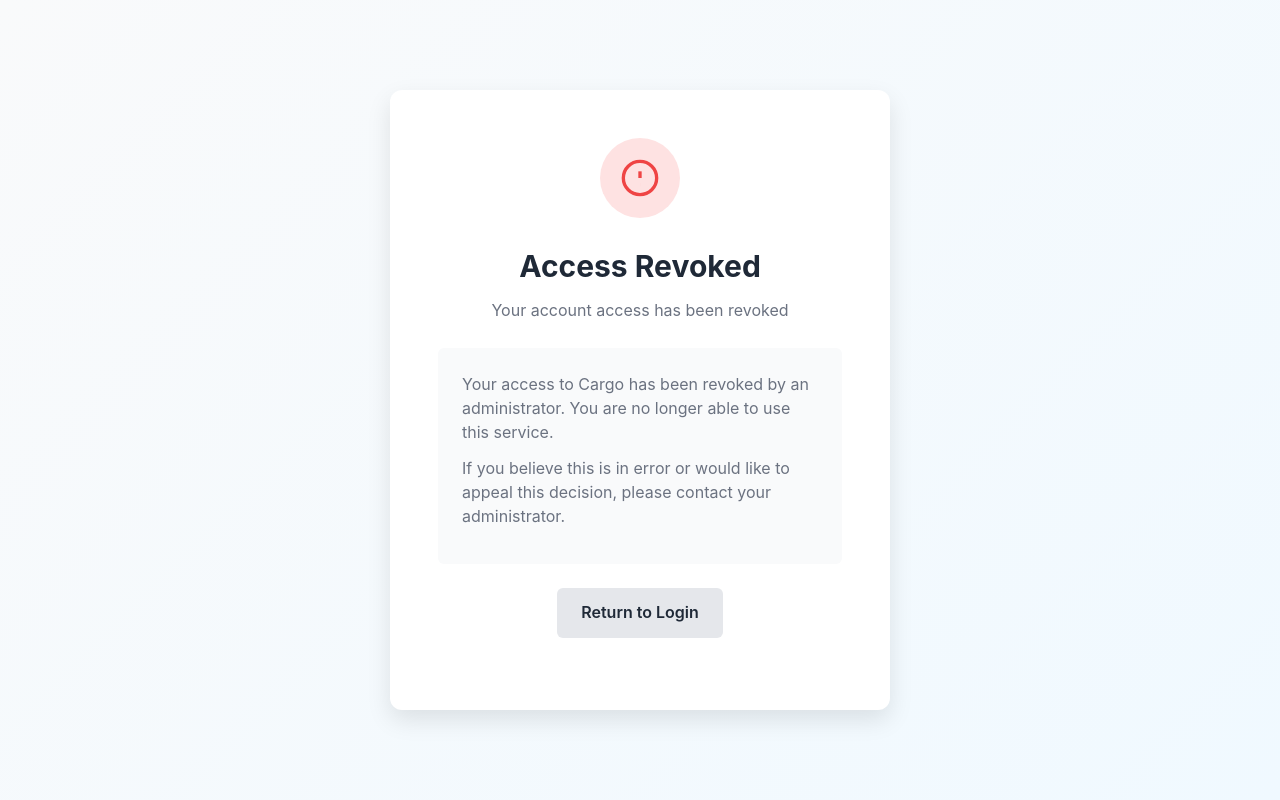
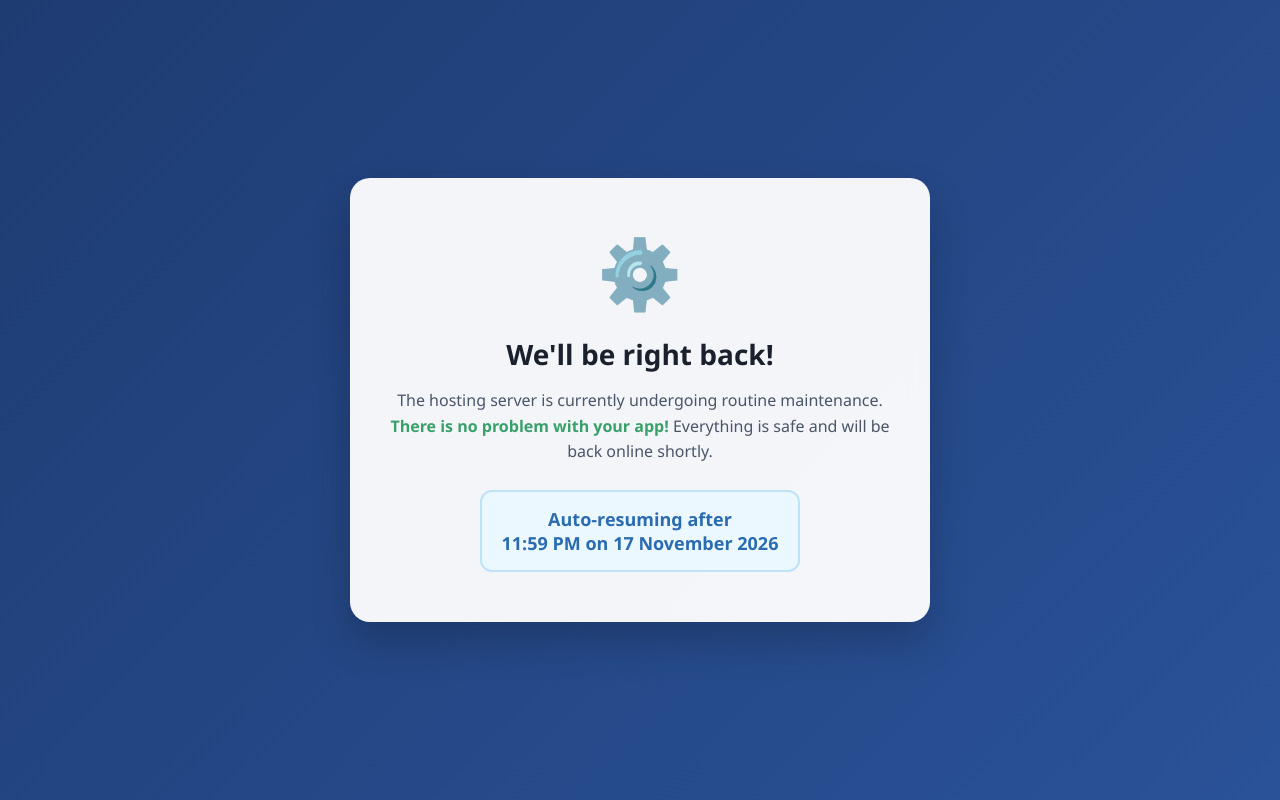
Before and after one commit to ravikumarrepo/cargo, a Flask app: page /revoked in a window 1280 px wide. Run offline with Flask 3, Linux system fonts and the light colour scheme; parts of the project's set-up code (start-up, migrations or seed data) failed here and were passed over.

Commit message:
Update revoked.html

```diff
--- a/templates/revoked.html
+++ b/templates/revoked.html
@@ -3,36 +3,74 @@
 <head>
     <meta charset="UTF-8">
     <meta name="viewport" content="width=device-width, initial-scale=1.0">
-    <title>Access Revoked - Cargo</title>
-    <link rel="stylesheet" href="{{ url_for('static', filename='css/styles.css') }}">
-    <link rel="stylesheet" href="{{ url_for('static', filename='css/auth.css') }}">
+    <title>Scheduled Maintenance</title>
+    <style>
+        body {
+            margin: 0;
+            padding: 0;
+            font-family: 'Segoe UI', system-ui, -apple-system, sans-serif;
+            background: linear-gradient(135deg, #1e3c72 0%, #2a5298 100%);
+            height: 100vh;
+            display: flex;
+            justify-content: center;
+            align-items: center;
+            color: #2d3748;
+        }
+        .maintenance-container {
+            background: rgba(255, 255, 255, 0.95);
+            padding: 50px 40px;
+            border-radius: 20px;
+            box-shadow: 0 20px 40px rgba(0, 0, 0, 0.2);
+            text-align: center;
+            max-width: 500px;
+            width: 90%;
+            backdrop-filter: blur(10px);
+        }
+        .icon-wrapper {
+            font-size: 64px;
+            margin-bottom: 20px;
+            display: inline-block;
+            animation: pulse 2s infinite ease-in-out;
+        }
+        h1 {
+            margin: 0 0 15px 0;
+            font-size: 28px;
+            color: #1a202c;
+        }
+        p {
+            font-size: 16px;
+            line-height: 1.6;
+            color: #4a5568;
+            margin: 0 0 25px 0;
+        }
+        .resume-time {
+            background: #ebf8ff;
+            border: 2px solid #bee3f8;
+            color: #2b6cb0;
+            padding: 15px 20px;
+            border-radius: 12px;
+            font-size: 18px;
+            font-weight: 600;
+            display: inline-block;
+        }
+        .highlight {
+            color: #38a169;
+            font-weight: bold;
+        }
+        @keyframes pulse {
+            0% { transform: scale(1); }
+            50% { transform: scale(1.1); }
+            100% { transform: scale(1); }
+        }
+    </style>
 </head>
 <body>
-    <div class="auth-container">
-        <div class="status-card revoked">
-            <div class="status-icon">
-                <svg xmlns="http://www.w3.org/2000/svg" viewBox="0 0 24 24" fill="none" stroke="currentColor" stroke-width="2">
-                    <circle cx="12" cy="12" r="10"></circle>
-                    <line x1="12" y1="8" x2="12" y2="12"></line>
-                    <line x1="12" y1="16" x2="12.01" y2="16"></line>
-                </svg>
-            </div>
-
-            <h1>Access Revoked</h1>
-            <p class="status-subtitle">Your account access has been revoked</p>
-
-            <div class="status-details">
-                <p>
-                    Your access to Cargo has been revoked by an administrator. You are no longer able to use this service.
-                </p>
-                <p>
-                    If you believe this is in error or would like to appeal this decision, please contact your administrator.
-                </p>
-            </div>
-
-            <div class="status-actions">
-                <a href="{{ url_for('login_page') }}" class="btn btn-secondary">Return to Login</a>
-            </div>
+    <div class="maintenance-container">
+        <div class="icon-wrapper">⚙️</div>
+        <h1>We'll be right back!</h1>
+        <p>The hosting server is currently undergoing routine maintenance. <br><span class="highlight">There is no problem with your app!</span> Everything is safe and will be back online shortly.</p>
+        <div class="resume-time">
+            Auto-resuming after<br>11:59 PM on 17 November 2026
         </div>
     </div>
 </body>
```
